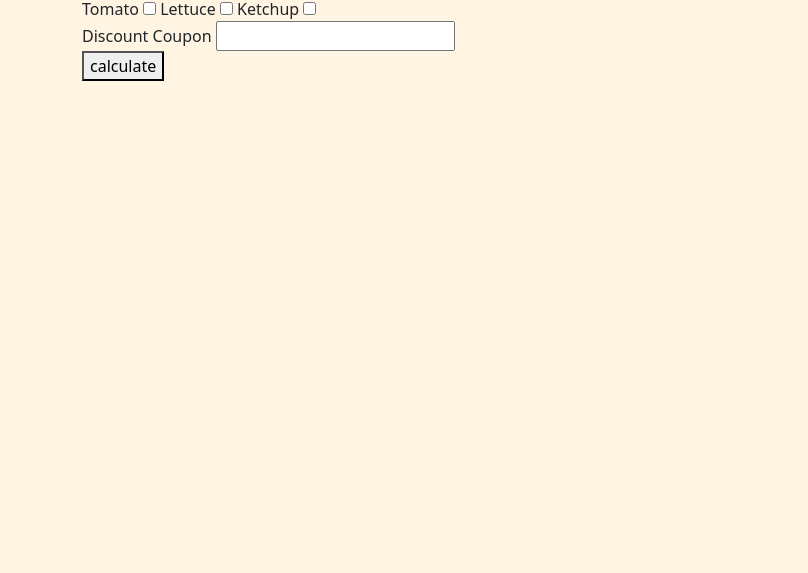
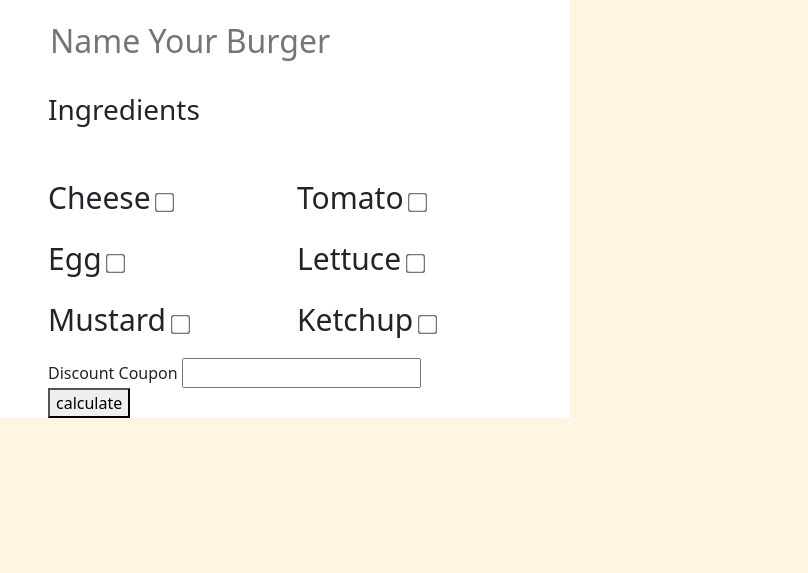
Before and after one commit to gurdeepsingh2000/js-burger, a plain HTML site: page index.html in a window 1280 px wide. Shown: the part 227-800 px from the top of the page, without its empty margins (0-808 px from the left). Drawn offline with nearby package versions, Linux system fonts and the light colour scheme.

Commit message:
sistemati checkbox

```diff
--- a/css/style.css
+++ b/css/style.css
@@ -13,3 +13,21 @@ body{
 .logo-container img{
     transform: translate(50% , -50%);
 }
+
+.second-container {
+    background-color: white;
+}
+
+.create-burger{
+    background-color: transparent;
+    border: 0px solid;
+    color: black;
+}
+
+.checkbox-extraprice {
+    font-size: 30px;
+}
+
+input[type=checkbox] {
+    transform: scale(1.5);
+}
--- a/index.html
+++ b/index.html
@@ -29,38 +29,61 @@
     </div>
 
 
-    <section class="container">
+    <section class="container mx-0">
         <div class="row">
-            <div class="col-6">
+            <div class="col-6 second-container px-5">
+                <div class="row">
+                    <div class="col-12">
+                        <h2><input type="text" class="create-burger mt-5 mb-4" placeholder="Name Your Burger"></h2>
+                    </div>
 
+                    <div class="col-12">
+                        <h3 class="mb-5">Ingredients</h3>
+                    </div>
+
+                    <div class="col-6">
                     <form>
+                        <div class = "mb-3 checkbox-extraprice" >
                         <label for="box-cheese">Cheese</label>
                         <input type="checkbox" class="check-priceup"
                         id="box-ingredient1" name="box-cheese" value= "4">
+                    </div>
 
+                    <div class = "mb-3 checkbox-extraprice" >
                         <label for="box-egg">Egg</label>
                         <input type="checkbox" class="check-priceup"
                         id="box-ingredient2" name="box-egg" value= "3">
+                        </div>
 
+                        <div class = "mb-3 checkbox-extraprice" >
                         <label for="box-mustard">Mustard</label>
                         <input type="checkbox" class="check-priceup"
                         id="box-ingredient3" name="box-mustard" value= "5">
+                    </div>
+
                     </form>
                 </div>
 
-                <div>
+                <div class="col-6">
                     <form>
+                        <div class = "mb-3 checkbox-extraprice" >
                         <label for="box-tomato">Tomato</label>
                         <input type="checkbox" class="check-priceup"
                         id="box-ingredient4" name="box-tomato" value="1">
+                    </div>
 
+                    <div class = "mb-3 checkbox-extraprice" >
                         <label for="box-lettuce">Lettuce</label>
                         <input type="checkbox" class="check-priceup"
                         id="box-ingredient5" name="box-lettuce" value="6">
+                    </div>
 
+                    <div class = "mb-3 checkbox-extraprice" >
                         <label for="box-ketchup">Ketchup</label>
                         <input type="checkbox" class="check-priceup"
                         id="box-ingredient6" name="box-ketchup" value="9">
+                    </div>
+
                     </form>
                 </div>
 
@@ -73,6 +96,7 @@
                     <button class="calculate-price-btn">calculate</button>
                 </div>
             </div>
+              </div>
         </div>
     </section>
 
```
